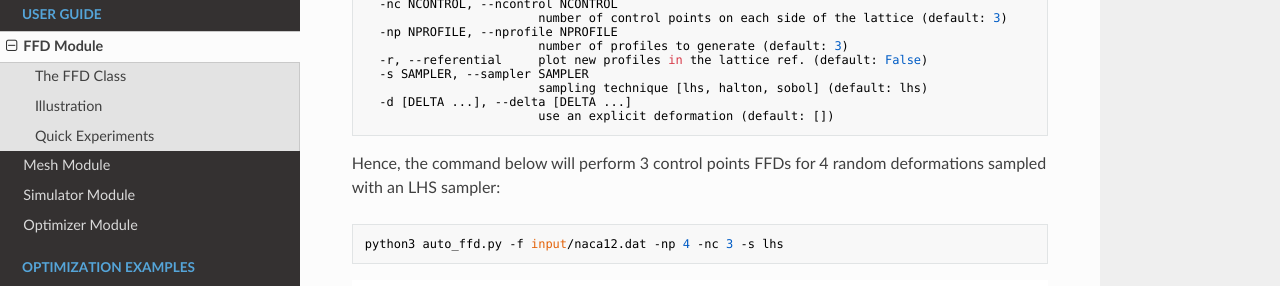
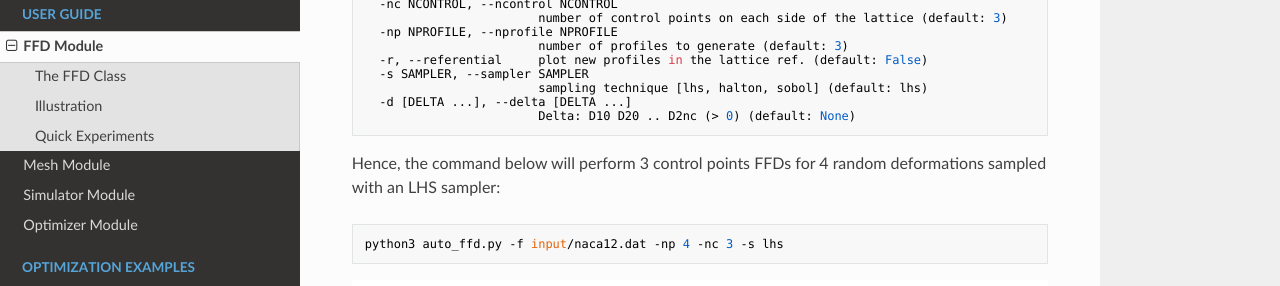
Before and after one commit to mschouler/aero-optim, an MkDocs documentation site: the page built from docs/ffd.md, in a window 1280 px wide and 900 px high, scrolled down 1685 px. Shown: the part 207-493 px from the top of the window. Built offline with MkDocs 1.6.1, drawn with Linux system fonts in a browser that asks for light colours; nearby versions of some CDN libraries; formulas are drawn with MathJax 3.

Commit message:
fix Delta input arg specification

````diff
--- a/auto_ffd.py
+++ b/auto_ffd.py
@@ -96,7 +96,7 @@ if __name__ == "__main__":
     parser.add_argument(
         "-s", "--sampler", type=str, help="sampling technique [lhs, halton, sobol]", default="lhs")
     parser.add_argument(
-        "-d", "--delta", nargs="*", type=float, default=[], help="use an explicit deformation")
+        "-d", "--delta", nargs="*", type=float, default=None, help="Delta: D10 D20 .. D2nc (> 0)")
     args = parser.parse_args()
 
     check_file(args.file)
--- a/docs/ffd.md
+++ b/docs/ffd.md
@@ -51,7 +51,7 @@ options:
   -s SAMPLER, --sampler SAMPLER
                         sampling technique [lhs, halton, sobol] (default: lhs)
   -d [DELTA ...], --delta [DELTA ...]
-                        use an explicit deformation (default: [])
+                        Delta: D10 D20 .. D2nc (> 0) (default: None)
 ```
 
 Hence, the command below will perform 3 control points FFDs for 4 random deformations sampled with an LHS sampler:
````
